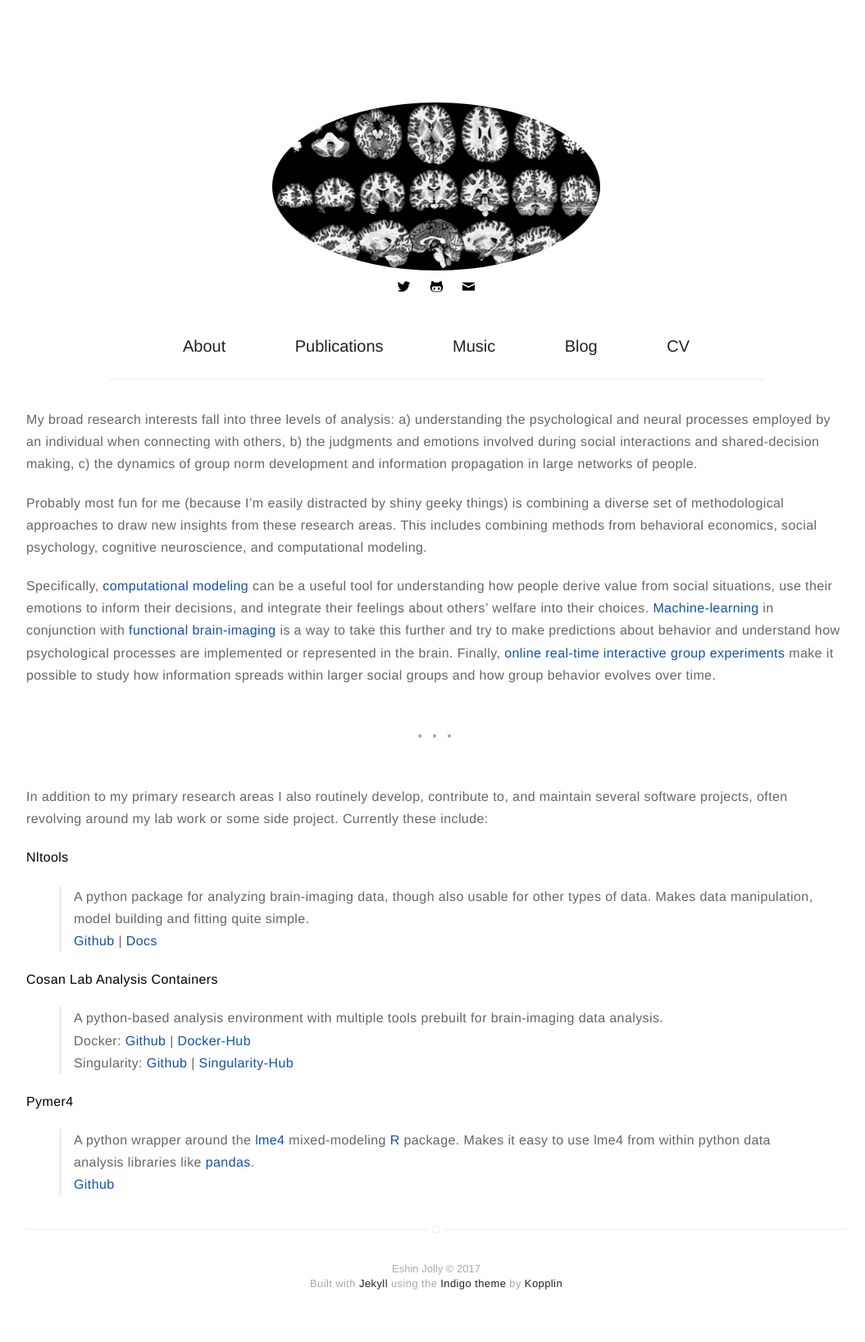
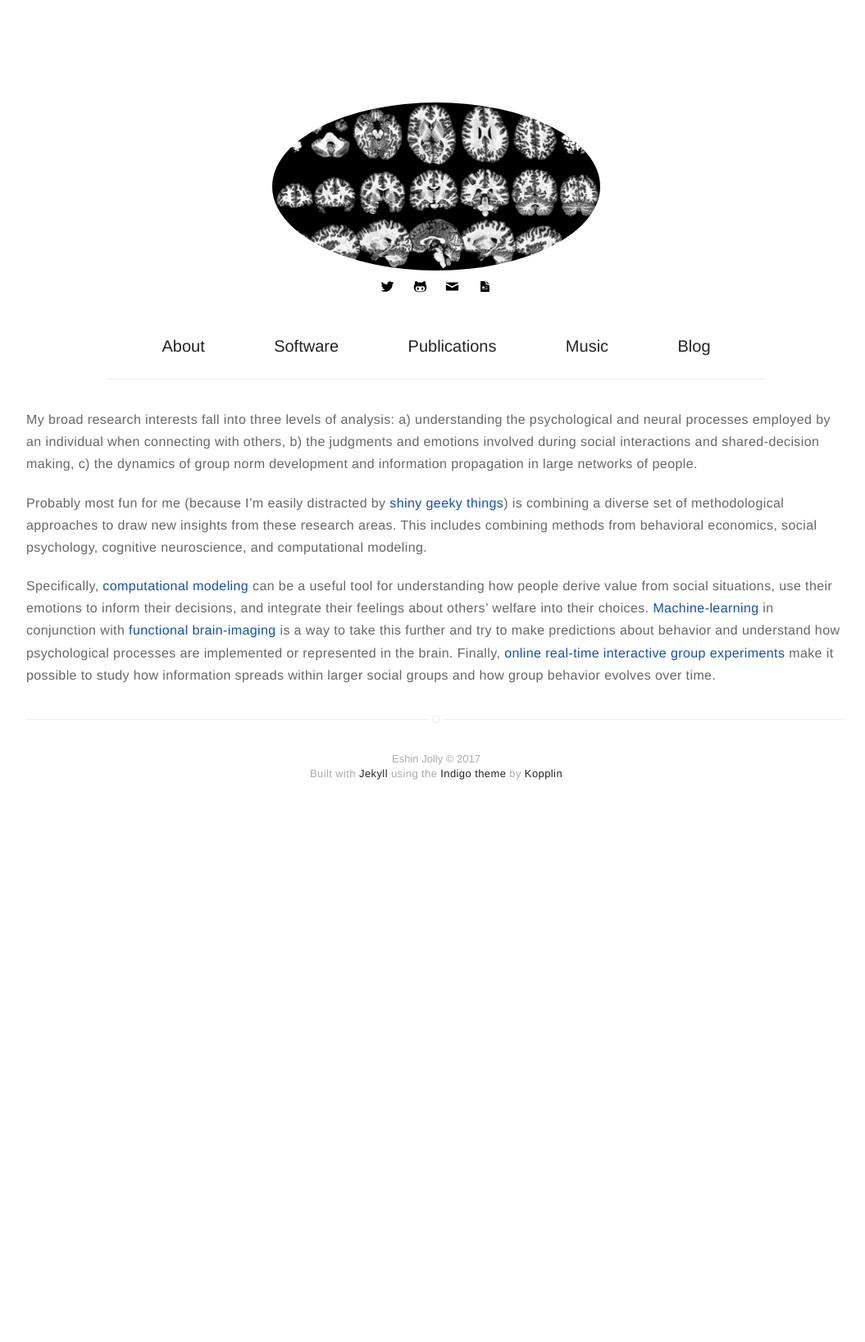
Before and after one commit to ejolly/ejolly.github.io, a Jekyll site: the page built from research.md, in a window 1280 px wide. Shown: the whole page at 82% size, without its empty margins (108-1163 px from the left). Built offline with Jekyll 4.4.1, drawn with Linux system fonts in a browser that asks for light colours; comment, search, counter and statistics services are not loaded; after the commit the page ends 1015 px from its top, so only the background shows below that.

Commit message:
Added software page. Minor styling tweaks and new cv icon instead of page.

```diff
--- a/_config.yml
+++ b/_config.yml
@@ -44,6 +44,7 @@
 #medium: medium
 #vimeo: myvimeo
 email: eshin.jolly.gr@dartmouth.edu
+cv: /assets/JollyCV_June17.pdf
 
 # do you want a larger site? change the option below
 # options: [normal, large] | default: normal
@@ -60,7 +61,8 @@
 pubs: true
 music: true
 research: true
-cv: true
+software: true
+#cv: true
 
 # do you want to show the "read time" of the posts?
 read-time: false
--- a/_includes/nav.html
+++ b/_includes/nav.html
@@ -18,6 +18,14 @@
             {% if page.title != "Research" %}
                 <li class="item">
                     <a class="link" href="{{ site.url }}/research">Research</a>
+                </li>
+            {% endif %}
+        {% endif %}
+
+        {% if site.software == true %}
+            {% if page.title != "Software" %}
+                <li class="item">
+                    <a class="link" href="{{ site.url }}/software">Software</a>
                 </li>
             {% endif %}
         {% endif %}
@@ -49,11 +57,11 @@
             {% endif %}
         {% endif %}
 
-        {% if site.cv == true %}
+        <!-- {% if site.cv == true %}
            <li class="item">
             <a class="link" href="{{ site.url }}/assets/JollyCV_June17.pdf" target="_blank">CV</a>
             </li>
-        {% endif %}
+        {% endif %} -->
 
 
         {% if site.projects == true %}
--- a/_includes/social-links-small.html
+++ b/_includes/social-links-small.html
@@ -88,4 +88,8 @@
             <svg class="icon icon-mail"><use xlink:href="#icon-mail"></use></svg>
         </a>
     {% endif %}
+
+    <a class="link" data-title="CV" href="{{site.cv}}" target="_blank">
+    <img class="image" style="width:13px;height:31px" src="{{site.url}}/assets/images/cv.svg" alt="Alt Text" ></a>
+
 </div>
--- a/_includes/social-links.html
+++ b/_includes/social-links.html
@@ -88,4 +88,8 @@
             <svg class="icon icon-mail"><use xlink:href="#icon-mail"></use></svg>
         </a>
     {% endif %}
+
+    <a class="link" data-title="CV" href="{{site.cv}}" target="_blank">
+    <img class="image" style="width:13px;height:31px" src="{{site.url}}/assets/images/cv.svg" alt="Alt Text" ></a>
+
 </div>
--- a/_sass/components/social-links.sass
+++ b/_sass/components/social-links.sass
@@ -1,5 +1,4 @@
 .social-links
-    margin-top: 20px
 
     > .link
         margin: 0
--- a/research.md
+++ b/research.md
@@ -5,26 +5,6 @@
 
 My broad research interests fall into three levels of analysis: a) understanding the psychological and neural processes employed by an individual when connecting with others, b) the judgments and emotions involved during social interactions and shared-decision making, c) the dynamics of group norm development and information propagation in large networks of people.
 
-Probably most fun for me (because I'm easily distracted by shiny geeky things) is combining a diverse set of methodological approaches to draw new insights from these research areas. This includes combining methods from behavioral economics, social psychology, cognitive neuroscience, and computational modeling.
+Probably most fun for me (because I'm easily distracted by [shiny geeky things]({{site.url}}/software)) is combining a diverse set of methodological approaches to draw new insights from these research areas. This includes combining methods from behavioral economics, social psychology, cognitive neuroscience, and computational modeling.
 
 Specifically, [computational modeling](https://github.com/ljchang/CosanlabToolbox) can be a useful tool for understanding how people derive value from social situations, use their emotions to inform their decisions, and integrate their feelings about others' welfare into their choices. [Machine-learning](https://github.com/ljchang/nltools) in conjunction with [functional brain-imaging](http://dbic.dartmouth.edu/wiki/index.php/Main_Page) is a way to take this further and try to make predictions about behavior and understand how psychological processes are implemented or represented in the brain. Finally, [online real-time interactive group experiments](https://github.com/cosanlab/PGG_meteor) make it possible to study how information spreads within larger social groups and how group behavior evolves over time.
-
-<div class="breaker"></div>
-
-In addition to my primary research areas I also routinely develop, contribute to, and maintain several software projects, often revolving around my lab work or some side project. Currently these include:
-
-**Nltools**
-
->A python package for analyzing brain-imaging data, though also usable for other types of data. Makes data manipulation, model building and fitting quite simple.
->[Github](https://github.com/ljchang/nltools) |  [Docs](http://neurolearn.readthedocs.io/en/latest/)
-
-**Cosan Lab Analysis Containers**
-
->A python-based analysis environment with multiple tools prebuilt for brain-imaging data analysis.
->Docker: [Github](https://github.com/cosanlab/cosanToolsDocker) | [Docker-Hub](https://hub.docker.com/r/ejolly/cosantoolsdocker/)
->Singularity: [Github](https://github.com/cosanlab/cosanToolsSingularity) | [Singularity-Hub](https://singularity-hub.org/collections/108/)
-
-**Pymer4**
-
->A python wrapper around the [lme4](https://cran.r-project.org/web/packages/lme4/index.html) mixed-modeling [R](https://www.r-project.org/) package. Makes it easy to use lme4 from within python data analysis libraries like [pandas](http://pandas.pydata.org/).
->[Github](https://github.com/ejolly/pymer4)
```
Also changed, not shown: software.md (added, +22 -0 lines), assets/images/cv.svg (added).
